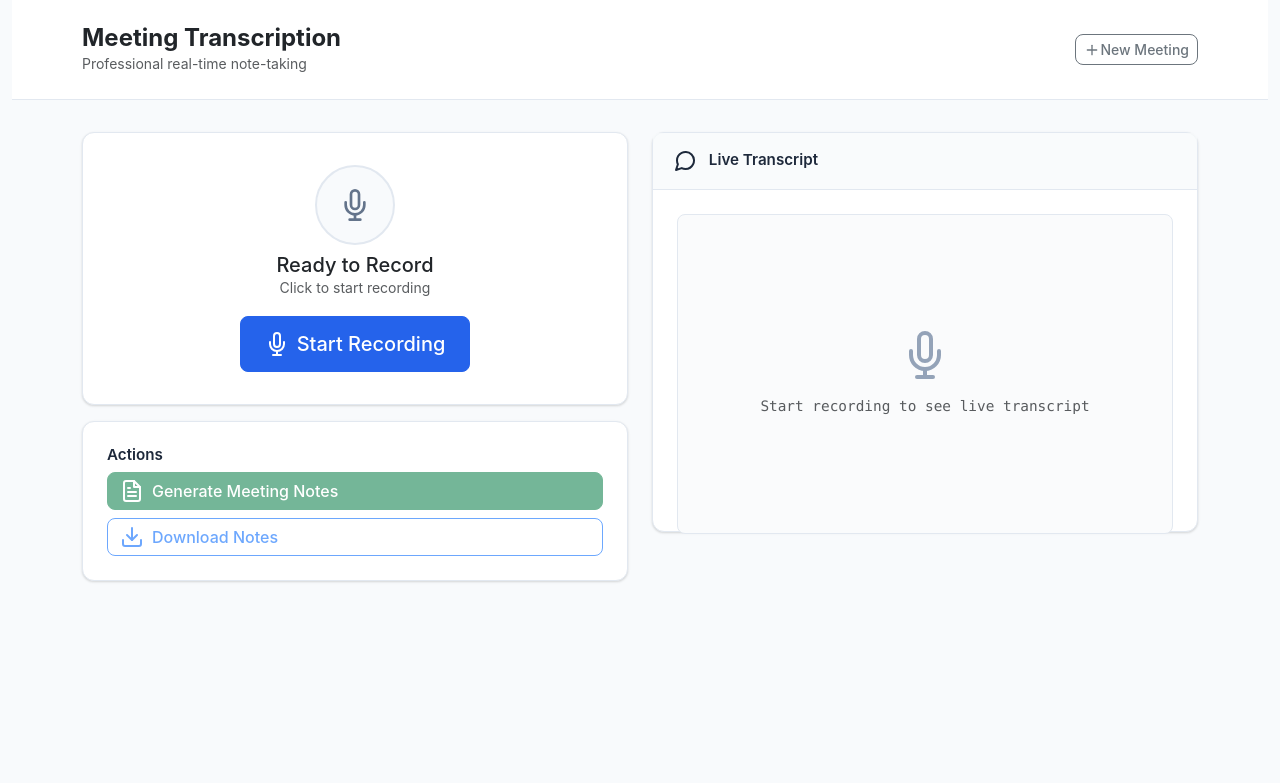
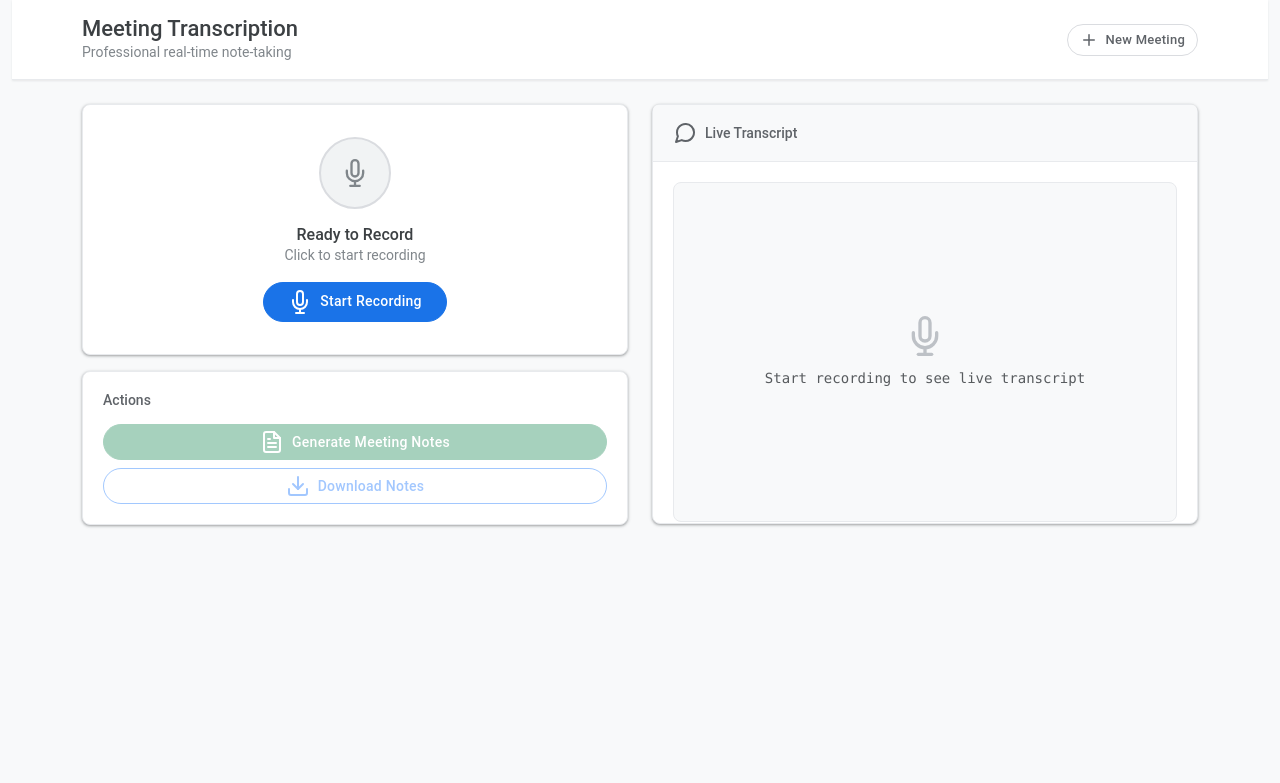
Before and after one commit to aertoria/MeetingScribe, a Flask app: page / in a window 1280 px wide. Shown: the top 783 px of the page. Run offline with Flask 3, Linux system fonts and the light colour scheme; some libraries are stand-ins or nearby versions.

Commit message:
Apply Google Workspace theme for a modern and intuitive user experience
Implements Google Workspace theme, updates CSS variables, and adjusts styles in replit.md and style.css.

Replit-Commit-Author: Agent
Replit-Commit-Session-Id: 6ab3d92c-acdf-4636-9396-4fb332ee86eb
Replit-Commit-Checkpoint-Type: full_checkpoint
Replit-Commit-Screenshot-Url: https://storage.googleapis.com/screenshot-production-us-central1/9b9d36db-4a2f-4246-919b-240dd4979b22/6ab3d92c-acdf-4636-9396-4fb332ee86eb/VsqIFLH

```diff
--- a/static/css/style.css
+++ b/static/css/style.css
@@ -1,18 +1,27 @@
-/* Professional Meeting Transcription App Styles */
+/* Google Workspace Theme - Meeting Transcription App */
 
 :root {
-    --primary-color: #2563eb;
-    --secondary-color: #64748b;
-    --success-color: #059669;
-    --danger-color: #dc2626;
-    --warning-color: #d97706;
-    --light-bg: #f8fafc;
-    --border-color: #e2e8f0;
-    --text-primary: #1e293b;
-    --text-secondary: #64748b;
-    --text-muted: #94a3b8;
-    --shadow: 0 1px 3px 0 rgba(0, 0, 0, 0.1), 0 1px 2px 0 rgba(0, 0, 0, 0.06);
-    --shadow-lg: 0 10px 15px -3px rgba(0, 0, 0, 0.1), 0 4px 6px -2px rgba(0, 0, 0, 0.05);
+    --google-blue: #1a73e8;
+    --google-blue-hover: #1557b0;
+    --google-green: #34a853;
+    --google-green-hover: #137333;
+    --google-red: #ea4335;
+    --google-red-hover: #d33b2c;
+    --google-yellow: #fbbc04;
+    --google-gray-50: #f8f9fa;
+    --google-gray-100: #f1f3f4;
+    --google-gray-200: #e8eaed;
+    --google-gray-300: #dadce0;
+    --google-gray-400: #bdc1c6;
+    --google-gray-500: #9aa0a6;
+    --google-gray-600: #80868b;
+    --google-gray-700: #5f6368;
+    --google-gray-800: #3c4043;
+    --google-gray-900: #202124;
+    --google-shadow: 0 1px 2px 0 rgba(60, 64, 67, 0.3), 0 1px 3px 1px rgba(60, 64, 67, 0.15);
+    --google-shadow-lg: 0 1px 2px 0 rgba(60, 64, 67, 0.3), 0 2px 6px 2px rgba(60, 64, 67, 0.15);
+    --google-border-radius: 8px;
+    --google-border-radius-lg: 12px;
 }
 
 * {
@@ -20,133 +29,159 @@
 }
 
 body {
-    font-family: -apple-system, BlinkMacSystemFont, 'Segoe UI', Roboto, 'Helvetica Neue', Arial, sans-serif;
-    background-color: var(--light-bg);
-    color: var(--text-primary);
-    line-height: 1.6;
+    font-family: 'Google Sans', Roboto, -apple-system, BlinkMacSystemFont, 'Segoe UI', Arial, sans-serif;
+    background-color: var(--google-gray-50);
+    color: var(--google-gray-900);
+    line-height: 1.5;
     margin: 0;
     padding: 0;
+    -webkit-font-smoothing: antialiased;
+    -moz-osx-font-smoothing: grayscale;
 }
 
-/* Header Styles */
+/* Google Fonts */
+@import url('https://fonts.googleapis.com/css2?family=Google+Sans:wght@400;500;600&display=swap');
+
+/* Header Styles - Google Workspace Style */
 .header-section {
     background: white;
-    border-bottom: 1px solid var(--border-color);
-    padding: 1.5rem 0;
-    margin-bottom: 2rem;
+    border-bottom: 1px solid var(--google-gray-200);
+    padding: 16px 0;
+    margin-bottom: 24px;
+    box-shadow: 0 1px 2px 0 rgba(60, 64, 67, 0.1);
 }
 
 .header-section h1 {
-    color: var(--text-primary);
-    font-weight: 700;
-    font-size: 1.5rem;
+    color: var(--google-gray-800);
+    font-weight: 500;
+    font-size: 22px;
+    letter-spacing: 0;
+    margin: 0;
+}
+
+.header-section p {
+    color: var(--google-gray-600);
+    font-size: 14px;
+    margin: 0;
 }
 
 /* Main Content */
 .main-content {
-    min-height: calc(100vh - 200px);
+    min-height: calc(100vh - 120px);
+    padding: 0 20px;
 }
 
-/* Card Styles */
+/* Google Workspace Card Styles */
 .card {
-    border: 1px solid var(--border-color);
-    border-radius: 0.75rem;
-    box-shadow: var(--shadow);
+    border: 1px solid var(--google-gray-200);
+    border-radius: var(--google-border-radius);
+    box-shadow: var(--google-shadow);
     background: white;
+    transition: box-shadow 0.2s cubic-bezier(0.4, 0.0, 0.2, 1);
+}
+
+.card:hover {
+    box-shadow: var(--google-shadow-lg);
 }
 
 .card-header {
-    background: rgba(248, 250, 252, 0.8);
-    border-bottom: 1px solid var(--border-color);
-    padding: 1rem 1.25rem;
+    background: var(--google-gray-50);
+    border-bottom: 1px solid var(--google-gray-200);
+    padding: 16px 20px;
+    border-radius: var(--google-border-radius) var(--google-border-radius) 0 0;
 }
 
 .card-title {
-    font-weight: 600;
-    color: var(--text-primary);
-    font-size: 0.95rem;
+    font-weight: 500;
+    color: var(--google-gray-700);
+    font-size: 14px;
+    margin: 0;
+    display: flex;
+    align-items: center;
 }
 
 .card-body {
-    padding: 1.5rem;
+    padding: 20px;
 }
 
-/* Recording Section */
+/* Google Workspace Recording Section */
 .recording-card .card-body {
-    padding: 2rem 1.5rem;
+    padding: 32px 24px;
+    text-align: center;
 }
 
 .recording-indicator {
-    width: 80px;
-    height: 80px;
+    width: 72px;
+    height: 72px;
     border-radius: 50%;
-    background: var(--light-bg);
-    border: 2px solid var(--border-color);
+    background: var(--google-gray-100);
+    border: 2px solid var(--google-gray-300);
     display: flex;
     align-items: center;
     justify-content: center;
-    margin: 0 auto;
-    transition: all 0.3s ease;
+    margin: 0 auto 16px;
+    transition: all 0.3s cubic-bezier(0.4, 0.0, 0.2, 1);
 }
 
 .recording-indicator.recording {
-    background: linear-gradient(135deg, #ef4444, #dc2626);
-    border-color: #dc2626;
-    animation: pulse 1.5s infinite;
+    background: var(--google-red);
+    border-color: var(--google-red);
+    animation: googlePulse 2s infinite;
 }
 
 .recording-icon {
-    width: 32px;
-    height: 32px;
-    color: var(--text-secondary);
+    width: 28px;
+    height: 28px;
+    color: var(--google-gray-600);
 }
 
 .recording-indicator.recording .recording-icon {
     color: white;
 }
 
-@keyframes pulse {
+@keyframes googlePulse {
     0% {
-        box-shadow: 0 0 0 0 rgba(220, 38, 38, 0.4);
+        box-shadow: 0 0 0 0 rgba(234, 67, 53, 0.4);
     }
     70% {
-        box-shadow: 0 0 0 20px rgba(220, 38, 38, 0);
+        box-shadow: 0 0 0 16px rgba(234, 67, 53, 0);
     }
     100% {
-        box-shadow: 0 0 0 0 rgba(220, 38, 38, 0);
+        box-shadow: 0 0 0 0 rgba(234, 67, 53, 0);
     }
 }
 
-.recording-btn {
-    min-width: 160px;
-    padding: 0.75rem 1.5rem;
-    font-weight: 600;
-    border-radius: 0.5rem;
-    transition: all 0.2s ease;
+.recording-status h5 {
+    font-size: 16px;
+    font-weight: 500;
+    color: var(--google-gray-800);
+    margin: 0 0 4px 0;
 }
 
-.recording-btn:hover {
-    transform: translateY(-1px);
-    box-shadow: var(--shadow-lg);
+.recording-status p {
+    font-size: 14px;
+    color: var(--google-gray-600);
+    margin: 0 0 24px 0;
 }
 
-/* Transcript Section */
+/* Google Workspace Transcript Section */
 .transcript-card {
-    height: 400px;
+    height: 420px;
     display: flex;
     flex-direction: column;
 }
 
 .transcript-content {
-    height: 320px;
+    height: 340px;
     overflow-y: auto;
-    font-family: 'SF Mono', Monaco, 'Cascadia Code', 'Roboto Mono', Consolas, 'Courier New', monospace;
-    font-size: 0.9rem;
-    line-height: 1.6;
-    padding: 1rem;
-    background: #fafbfc;
-    border-radius: 0.5rem;
-    border: 1px solid #e2e8f0;
+    font-family: 'Roboto Mono', 'SF Mono', Monaco, 'Cascadia Code', Consolas, 'Courier New', monospace;
+    font-size: 14px;
+    line-height: 1.5;
+    padding: 16px;
+    background: var(--google-gray-50);
+    border-radius: var(--google-border-radius);
+    border: 1px solid var(--google-gray-200);
+    margin: 0;
 }
 
 .empty-state {
@@ -159,117 +194,193 @@ body {
 }
 
 .empty-icon {
-    width: 48px;
-    height: 48px;
-    color: var(--text-muted);
-    margin-bottom: 1rem;
+    width: 40px;
+    height: 40px;
+    color: var(--google-gray-400);
+    margin-bottom: 12px;
 }
 
 .transcript-text {
-    margin-bottom: 0.5rem;
-    padding: 0.5rem;
+    margin-bottom: 8px;
+    padding: 12px;
     background: white;
-    border-radius: 0.25rem;
-    border-left: 3px solid var(--primary-color);
+    border-radius: 6px;
+    border-left: 3px solid var(--google-blue);
+    box-shadow: 0 1px 2px 0 rgba(60, 64, 67, 0.1);
+    font-size: 14px;
+    line-height: 1.4;
 }
 
 .transcript-text.interim {
-    background: #f1f5f9;
-    border-left-color: var(--text-muted);
-    opacity: 0.7;
+    background: var(--google-gray-100);
+    border-left-color: var(--google-gray-400);
+    opacity: 0.8;
 }
 
-/* Notes Section */
+/* Google Workspace Notes Section */
 .notes-card {
-    margin-top: 2rem;
+    margin-top: 24px;
 }
 
 .notes-content {
-    font-size: 0.95rem;
-    line-height: 1.7;
+    font-size: 14px;
+    line-height: 1.6;
     white-space: pre-wrap;
-    background: #fafbfc;
-    padding: 1.5rem;
-    border-radius: 0.5rem;
-    border: 1px solid #e2e8f0;
+    background: var(--google-gray-50);
+    padding: 20px;
+    border-radius: var(--google-border-radius);
+    border: 1px solid var(--google-gray-200);
     min-height: 200px;
+    font-family: 'Google Sans', Roboto, sans-serif;
 }
 
 .notes-content h2 {
-    color: var(--text-primary);
-    font-size: 1.1rem;
-    font-weight: 600;
-    margin-top: 1.5rem;
-    margin-bottom: 0.75rem;
-    border-bottom: 2px solid var(--primary-color);
-    padding-bottom: 0.25rem;
+    color: var(--google-gray-800);
+    font-size: 16px;
+    font-weight: 500;
+    margin-top: 20px;
+    margin-bottom: 12px;
+    border-bottom: 2px solid var(--google-blue);
+    padding-bottom: 4px;
+    display: inline-block;
 }
 
 .notes-content h2:first-child {
     margin-top: 0;
 }
 
-/* Button Styles */
+/* Google Workspace Button Styles */
 .btn {
+    font-family: 'Google Sans', Roboto, sans-serif;
     font-weight: 500;
-    border-radius: 0.5rem;
-    transition: all 0.2s ease;
+    border-radius: 20px;
+    transition: all 0.2s cubic-bezier(0.4, 0.0, 0.2, 1);
     display: inline-flex;
     align-items: center;
+    justify-content: center;
+    border: 1px solid transparent;
+    font-size: 14px;
+    letter-spacing: 0.25px;
+    text-transform: none;
+    height: 36px;
+    min-width: 64px;
+    padding: 0 16px;
 }
 
 .btn:hover {
-    transform: translateY(-1px);
+    box-shadow: var(--google-shadow);
+}
+
+.btn:focus {
+    outline: none;
+    box-shadow: 0 0 0 2px rgba(26, 115, 232, 0.24);
 }
 
 .btn-primary {
-    background: var(--primary-color);
-    border-color: var(--primary-color);
+    background: var(--google-blue);
+    border-color: var(--google-blue);
+    color: white;
+}
+
+.btn-primary:hover {
+    background: var(--google-blue-hover);
+    border-color: var(--google-blue-hover);
 }
 
 .btn-success {
-    background: var(--success-color);
-    border-color: var(--success-color);
+    background: var(--google-green);
+    border-color: var(--google-green);
+    color: white;
+}
+
+.btn-success:hover {
+    background: var(--google-green-hover);
+    border-color: var(--google-green-hover);
 }
 
 .btn-danger {
-    background: var(--danger-color);
-    border-color: var(--danger-color);
+    background: var(--google-red);
+    border-color: var(--google-red);
+    color: white;
+}
+
+.btn-danger:hover {
+    background: var(--google-red-hover);
+    border-color: var(--google-red-hover);
+}
+
+.btn-outline-secondary {
+    background: transparent;
+    border-color: var(--google-gray-300);
+    color: var(--google-gray-700);
+}
+
+.btn-outline-secondary:hover {
+    background: var(--google-gray-50);
+    border-color: var(--google-gray-400);
+}
+
+.btn-outline-primary {
+    background: transparent;
+    border-color: var(--google-blue);
+    color: var(--google-blue);
+}
+
+.btn-outline-primary:hover {
+    background: rgba(26, 115, 232, 0.04);
 }
 
 .btn:disabled {
-    opacity: 0.6;
+    opacity: 0.38;
     cursor: not-allowed;
-    transform: none;
+    box-shadow: none;
 }
 
-/* Icon Styles */
+.btn-lg {
+    height: 40px;
+    padding: 0 24px;
+    font-size: 14px;
+    border-radius: 20px;
+}
+
+.btn-sm {
+    height: 32px;
+    padding: 0 12px;
+    font-size: 13px;
+}
+
+/* Google Material Icons */
 .icon-sm {
-    width: 16px;
-    height: 16px;
+    width: 18px;
+    height: 18px;
 }
 
 .me-2 {
-    margin-right: 0.5rem;
+    margin-right: 8px;
 }
 
-/* Responsive Design */
+/* Responsive Design - Google Workspace */
 @media (max-width: 768px) {
+    .main-content {
+        padding: 0 16px;
+    }
+
     .header-section {
-        padding: 1rem 0;
+        padding: 12px 0;
     }
 
     .header-section h1 {
-        font-size: 1.25rem;
+        font-size: 20px;
     }
 
     .recording-card .card-body {
-        padding: 1.5rem 1rem;
+        padding: 24px 16px;
     }
 
     .recording-indicator {
-        width: 60px;
-        height: 60px;
+        width: 64px;
+        height: 64px;
+        margin-bottom: 12px;
     }
 
     .recording-icon {
@@ -277,18 +388,23 @@ body {
         height: 24px;
     }
 
-    .recording-btn {
-        min-width: 140px;
-        padding: 0.625rem 1.25rem;
-    }
-
     .transcript-card {
-        height: 300px;
+        height: 360px;
     }
 
     .transcript-content {
-        height: 220px;
-        font-size: 0.85rem;
+        height: 280px;
+        font-size: 13px;
+        padding: 12px;
+    }
+
+    .card-body {
+        padding: 16px;
+    }
+
+    .btn-lg {
+        height: 36px;
+        padding: 0 20px;
     }
 }
 
@@ -311,21 +427,56 @@ body {
     pointer-events: none;
 }
 
-/* Scrollbar Styling */
+/* Google Workspace Scrollbar Styling */
 .transcript-content::-webkit-scrollbar {
-    width: 6px;
+    width: 8px;
 }
 
 .transcript-content::-webkit-scrollbar-track {
-    background: #f1f1f1;
-    border-radius: 3px;
+    background: var(--google-gray-100);
+    border-radius: 4px;
 }
 
 .transcript-content::-webkit-scrollbar-thumb {
-    background: #c1c1c1;
-    border-radius: 3px;
+    background: var(--google-gray-300);
+    border-radius: 4px;
 }
 
 .transcript-content::-webkit-scrollbar-thumb:hover {
-    background: #a8a8a8;
+    background: var(--google-gray-400);
 }
+
+/* Status Color Classes */
+.status-recording {
+    color: var(--google-red) !important;
+}
+
+.status-ready {
+    color: var(--google-gray-600) !important;
+}
+
+.status-processing {
+    color: var(--google-yellow) !important;
+}
+
+/* Loading States */
+.loading {
+    opacity: 0.6;
+    pointer-events: none;
+}
+
+/* Google Material Design Elevation */
+.card-hover-lift:hover {
+    transform: translateY(-2px);
+    box-shadow: 0 2px 4px 0 rgba(60, 64, 67, 0.3), 0 4px 8px 3px rgba(60, 64, 67, 0.15);
+}
+
+/* Google accent colors for transcript */
+.transcript-text {
+    transition: all 0.2s cubic-bezier(0.4, 0.0, 0.2, 1);
+}
+
+.transcript-text:hover {
+    background: white;
+    box-shadow: var(--google-shadow);
+}
--- a/templates/index.html
+++ b/templates/index.html
@@ -23,12 +23,12 @@
                     <div class="container">
                         <div class="row align-items-center">
                             <div class="col">
-                                <h1 class="h3 mb-0 text-dark fw-bold">Meeting Transcription</h1>
-                                <p class="text-muted small mb-0">Professional real-time note-taking</p>
+                                <h1 class="mb-0">Meeting Transcription</h1>
+                                <p class="mb-0">Professional real-time note-taking</p>
                             </div>
                             <div class="col-auto">
                                 <button id="newMeetingBtn" class="btn btn-outline-secondary btn-sm">
-                                    <i data-feather="plus" class="icon-sm"></i>
+                                    <i data-feather="plus" class="icon-sm me-2"></i>
                                     New Meeting
                                 </button>
                             </div>
@@ -47,8 +47,10 @@
                                             <div id="recordingIndicator" class="recording-indicator">
                                                 <i data-feather="mic" class="recording-icon"></i>
                                             </div>
-                                            <h5 id="recordingStatus" class="mt-2 mb-0">Ready to Record</h5>
-                                            <p id="recordingSubtitle" class="text-muted small mb-0">Click to start recording</p>
+                                            <div class="mt-2">
+                                                <h5 id="recordingStatus" class="mb-0">Ready to Record</h5>
+                                                <p id="recordingSubtitle" class="mb-0">Click to start recording</p>
+                                            </div>
                                         </div>
 
                                         <button id="recordBtn" class="btn btn-primary btn-lg recording-btn">
@@ -66,7 +68,7 @@
                                 <!-- Actions Section -->
                                 <div class="card mt-3">
                                     <div class="card-body">
-                                        <h6 class="card-title">Actions</h6>
+                                        <h6 class="card-title mb-3">Actions</h6>
                                         <div class="d-grid gap-2">
                                             <button id="generateNotesBtn" class="btn btn-success" disabled>
                                                 <i data-feather="file-text" class="me-2"></i>
```
Also changed, not shown: replit.md (+4 -2 lines).
